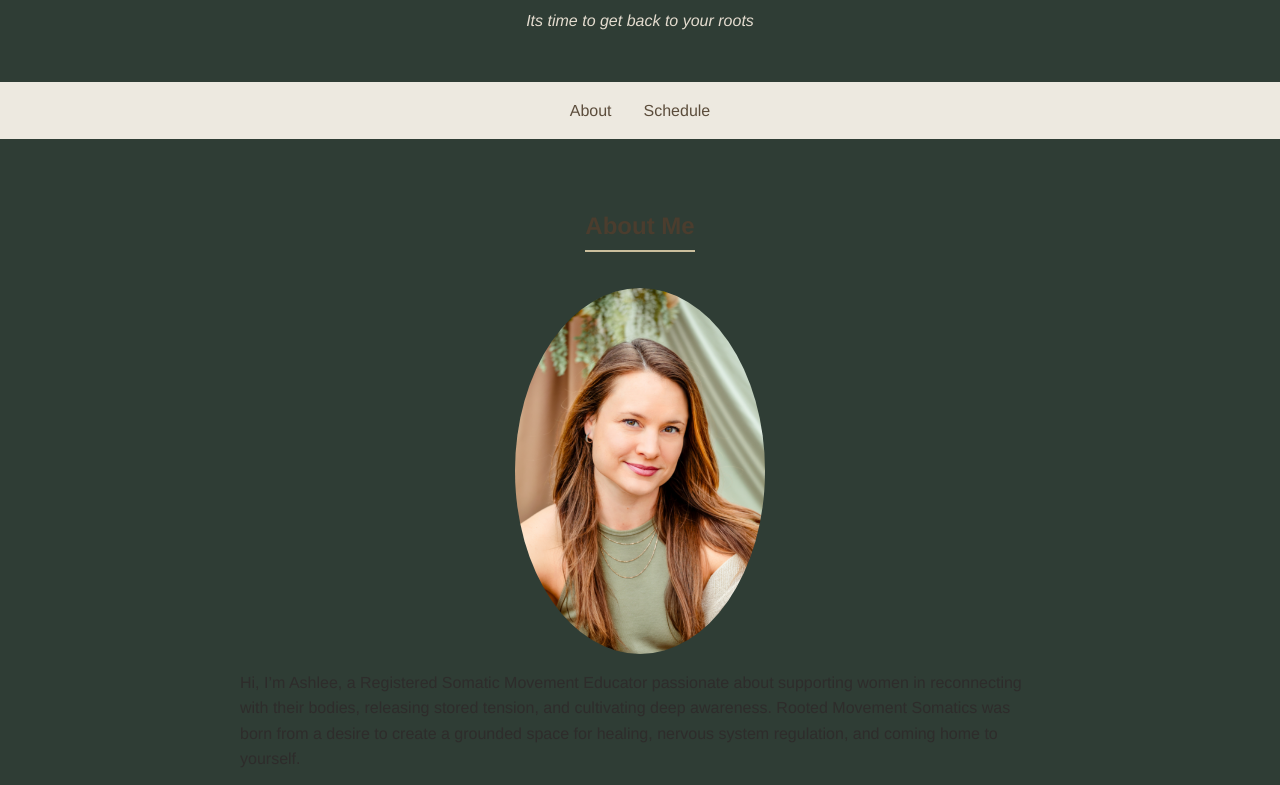
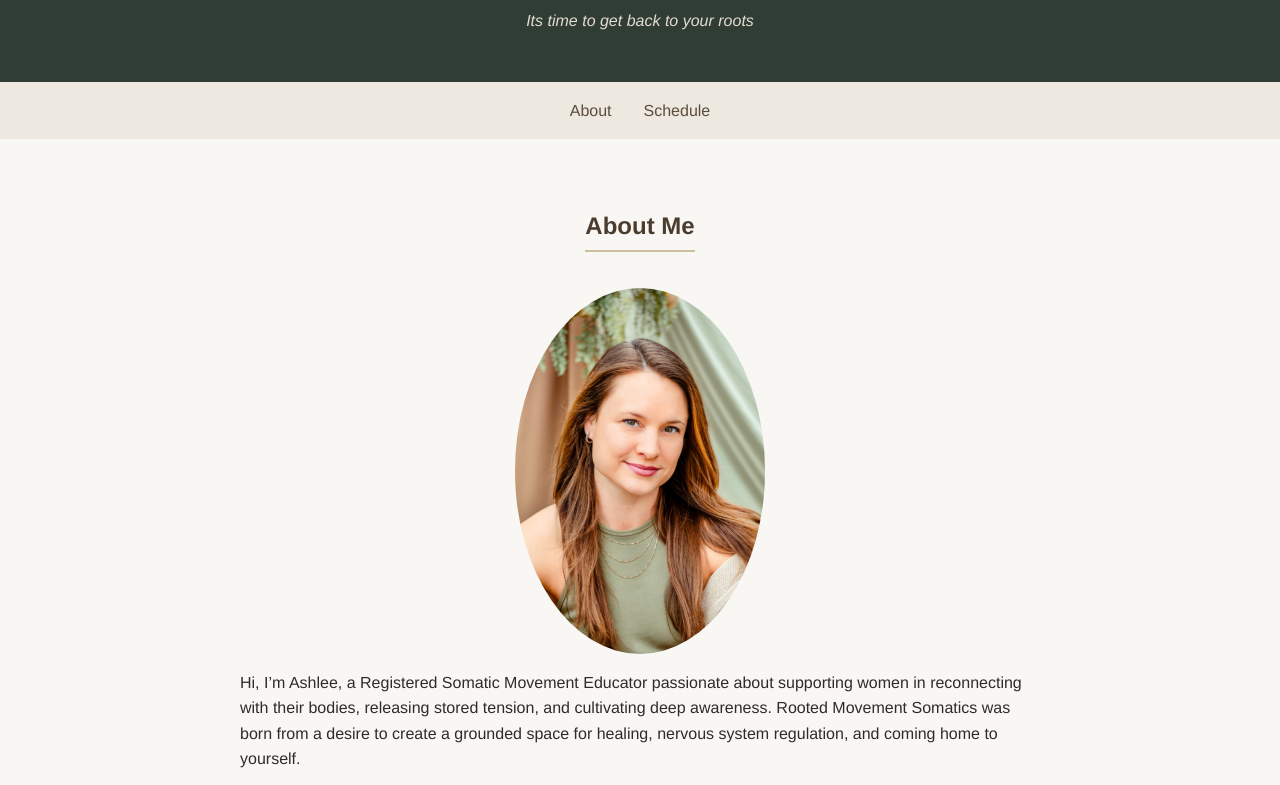
Before and after one commit to DreamTravler7/Rooted-Movement-Site, a plain HTML site: page index.html in a window 1280 px wide. Shown: the part 779-1564 px from the top of the page. Drawn offline with Linux system fonts and the light colour scheme.

Commit message:
Update index.html

```diff
--- a/index.html
+++ b/index.html
@@ -8,7 +8,7 @@
     body {
       margin: 0;
       font-family: 'Helvetica Neue', sans-serif;
-      background-color: #2F3D35;
+      background-color: #f9f7f3;
       color: #2e2c2b;
       line-height: 1.6;
     }
```
